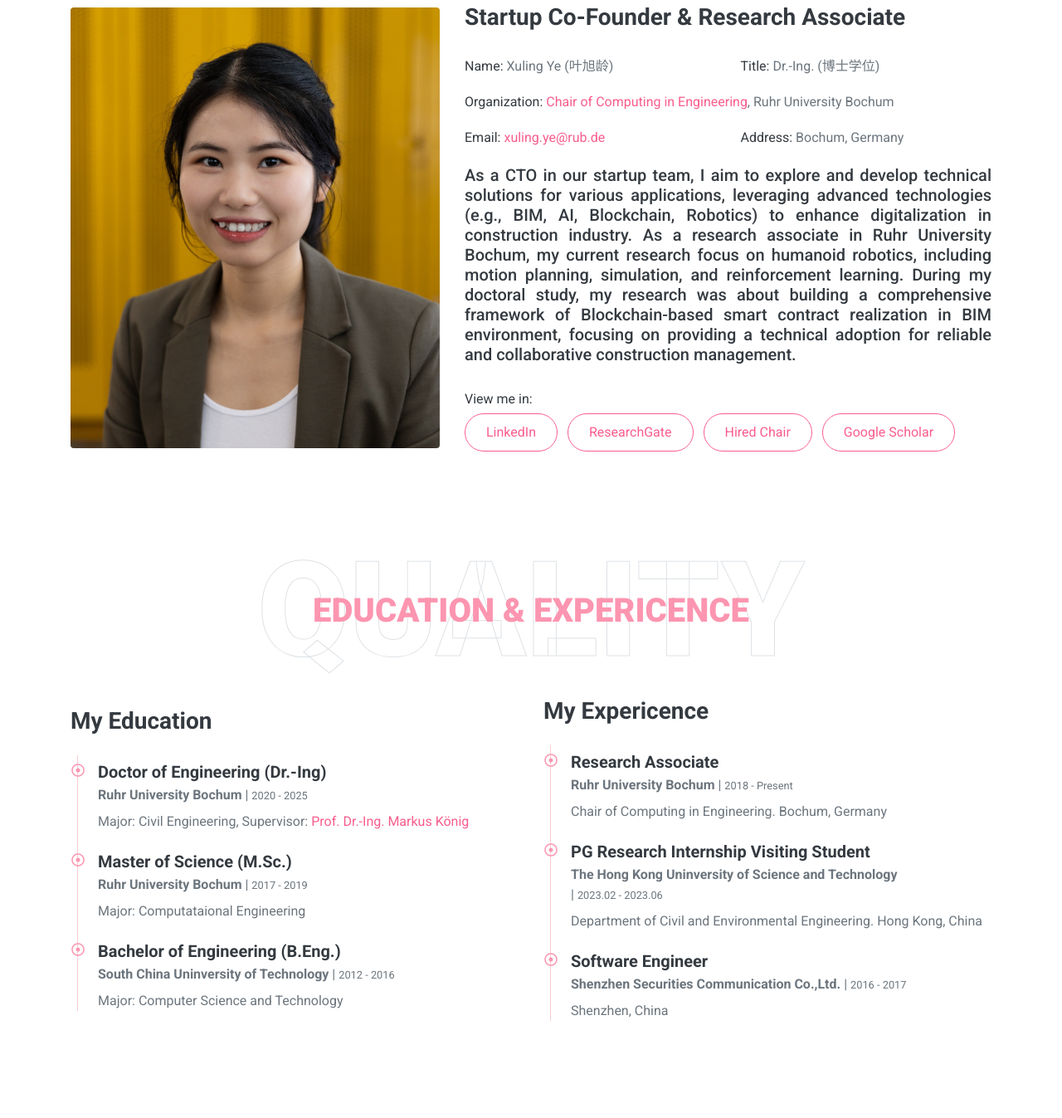
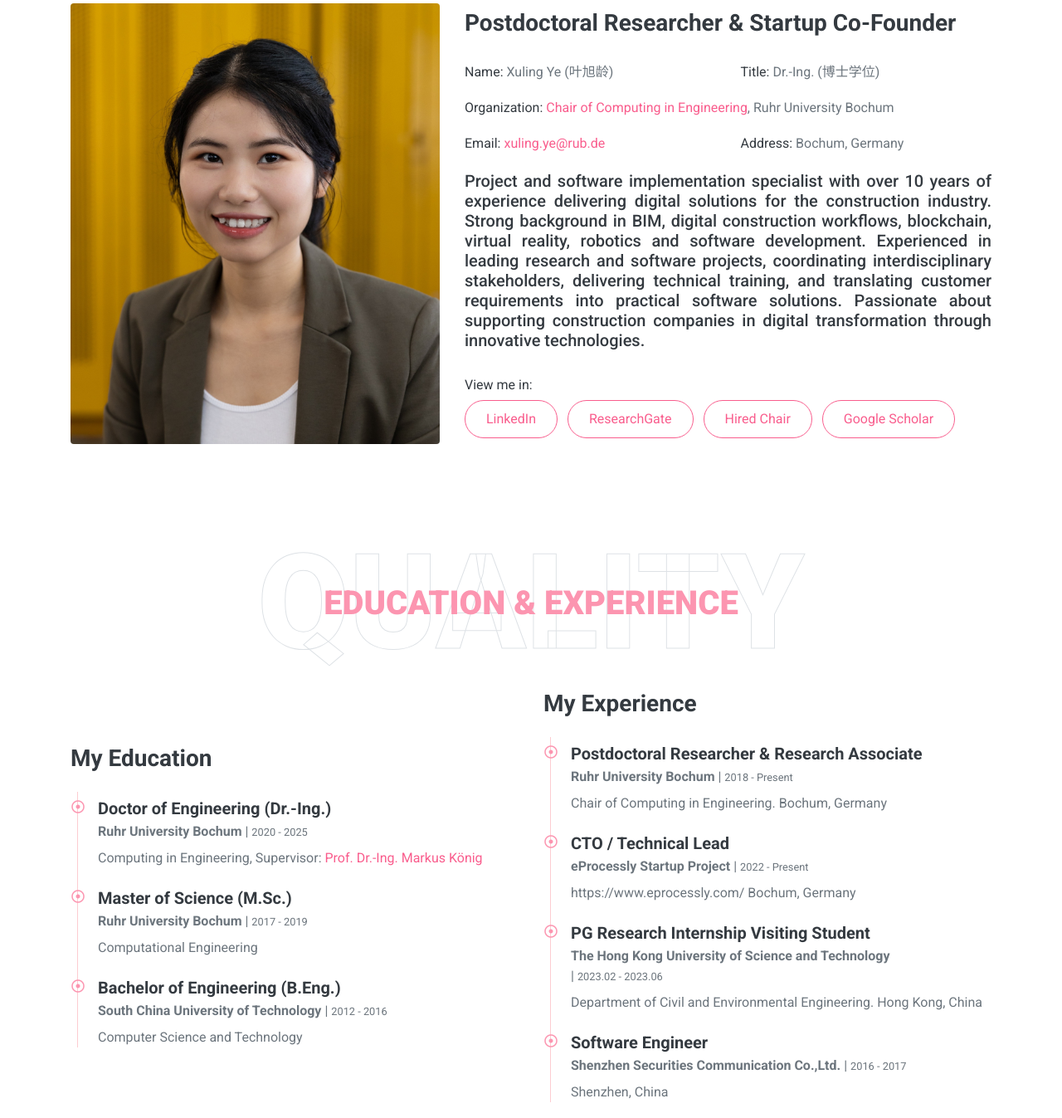
Before and after one commit to XulingYe/xulingye.github.io, a plain HTML site: page index.html in a window 1280 px wide. Shown: the part 1092-2439 px from the top of the page at 83% size. Drawn offline with nearby package versions, Linux system fonts and the light colour scheme.

Commit message:
update cv

```diff
--- a/index.html
+++ b/index.html
@@ -86,10 +86,10 @@
                     <span class="text-white font-weight-normal mr-2 h2" style="text-transform: none;">Dr.-Ing.</span>
                     <h1 class="display-3 text-uppercase text-white" style="-webkit-text-stroke: 2px #ffffff;"> Xuling Ye <br> (叶旭龄博士)</h1>
                     <h1 class="typed-text-output d-inline font-weight-lighter text-white"></h1>
-                    <div class="typed-text d-none"> Research Associate, Startup Co-Founder, Software Developer</div>
+                    <div class="typed-text d-none"> Postdoctoral Researcher, Startup Co-Founder, Software Engineer</div>
                     <div class="d-flex align-items-center justify-content-center justify-content-lg-start pt-5">
                         <a href="https://www.eprocessly.com/" class="btn btn-outline-light mr-5">Startup Website</a>
-                        <a href="https://seafile.inf.bi.ruhr-uni-bochum.de/f/0bed79ec7cb448329dbc/" class="btn btn-outline-light mr-5">Download CV</a>
+                        <a href="CV/2026.08_CV_XulingYe.pdf" class="btn btn-outline-light mr-5" download>Download CV</a>
                         <!--<button type="button" class="btn-play" data-toggle="modal"
                             data-src="https://www.youtube.com/embed/DWRcNpR6Kdc" data-target="#videoModal">
                             <span></span>
@@ -115,7 +115,7 @@
                     <img class="img-fluid rounded w-100" src="img/about.JPG" alt="">
                 </div>
                 <div class="col-lg-7">
-                    <h3 class="mb-4" >Startup Co-Founder & Research Associate</h3>
+                    <h3 class="mb-4" >Postdoctoral Researcher & Startup Co-Founder</h3>
 
                     <div class="row mb-3">
                         <div class="col-sm-6 py-2"><h6>Name: <span class="text-secondary">Xuling Ye (叶旭龄)</span></h6></div>
@@ -126,11 +126,8 @@
                         <div class="col-sm-12 py-2"><h6>Organization: <span class="text-secondary"><a href="https://www.inf.bi.ruhr-uni-bochum.de/iib/lehrstuhl/mitarbeiter/xuling_ye.html.en">Chair of Computing in Engineering</a>, Ruhr University Bochum</span></h6></div>
                         <div class="col-sm-6 py-2"><h6>Email: <span class="text-secondary"><a href = "mailto: xuling.ye@rub.com">xuling.ye@rub.de</a></span></h6></div><div class="col-sm-6 py-2"><h6>Address: <span class="text-secondary">Bochum, Germany</span></h6></div>
                         <div class="col-sm-12 py-2"><h5 align="justify">
-                            As a CTO in our startup team, I aim to explore and develop technical solutions for various applications, leveraging advanced technologies (e.g., BIM, AI, Blockchain, Robotics) to enhance digitalization in construction industry.
-
-                            As a research associate in Ruhr University Bochum, my current research focus on humanoid robotics, including motion planning, simulation, and reinforcement learning.
-
-                            During my doctoral study, my research was about building a comprehensive framework of Blockchain-based smart contract realization in BIM environment, focusing on providing a technical adoption for reliable and collaborative construction management.</h5></div>
+                            Project and software implementation specialist with over 10 years of experience delivering digital solutions for the construction industry. Strong background in BIM, digital construction workflows, blockchain, virtual reality, robotics and software development. Experienced in leading research and software projects, coordinating interdisciplinary stakeholders, delivering technical training, and translating customer requirements into practical software solutions. Passionate about supporting construction companies in digital transformation through innovative technologies.
+                        </h5></div>
                     </div>
                     <h6>View me in: </h6>
                     <a href="https://www.linkedin.com/in/xuling-ye-shelain/" class="btn btn-outline-primary mr-2">LinkedIn</a>
@@ -149,7 +146,7 @@
         <div class="container">
             <div class="position-relative d-flex align-items-center justify-content-center">
                 <h1 class="display-1 text-uppercase text-white" style="-webkit-text-stroke: 1px #dee2e6;">Quality</h1>
-                <h1 class="position-absolute text-uppercase text-primary">Education & Expericence</h1>
+                <h1 class="position-absolute text-uppercase text-primary">Education & Experience</h1>
             </div>
             <div class="row align-items-center">
                 <div class="col-lg-6">
@@ -157,9 +154,9 @@
                     <div class="border-left border-primary pt-2 pl-4 ml-2">
                         <div class="position-relative mb-4">
                             <i class="far fa-dot-circle text-primary position-absolute" style="top: 2px; left: -32px;"></i>
-                            <h5 class="font-weight-bold mb-1">Doctor of Engineering (Dr.-Ing) </h5>
+                            <h5 class="font-weight-bold mb-1">Doctor of Engineering (Dr.-Ing.) </h5>
                             <p class="mb-2"><strong>Ruhr University Bochum</strong> | <small>2020 - 2025</small></p>
-                            <p>Major: Civil Engineering, Supervisor:
+                            <p>Computing in Engineering, Supervisor:
                                 <a href="https://www.inf.bi.ruhr-uni-bochum.de/iib/lehrstuhl/mitarbeiter/markus_koenig.html.en">
                                     Prof. Dr.-Ing. Markus König </a></p>
                         </div>
@@ -167,29 +164,35 @@
                             <i class="far fa-dot-circle text-primary position-absolute" style="top: 2px; left: -32px;"></i>
                             <h5 class="font-weight-bold mb-1">Master of Science (M.Sc.)</h5>
                             <p class="mb-2"><strong>Ruhr University Bochum</strong> | <small>2017 - 2019</small></p>
-                            <p>Major: Computataional Engineering</p>
+                            <p>Computational Engineering</p>
                         </div>
                         <div class="position-relative mb-4">
                             <i class="far fa-dot-circle text-primary position-absolute" style="top: 2px; left: -32px;"></i>
                             <h5 class="font-weight-bold mb-1">Bachelor of Engineering (B.Eng.)</h5>
-                            <p class="mb-2"><strong>South China Uninversity of Technology</strong> | <small>2012 - 2016</small></p>
-                            <p>Major: Computer Science and Technology</p>
+                            <p class="mb-2"><strong>South China University of Technology</strong> | <small>2012 - 2016</small></p>
+                            <p>Computer Science and Technology</p>
                         </div>
                     </div>
                 </div>
                 <div class="col-lg-6">
-                    <h3 class="mb-4">My Expericence</h3>
+                    <h3 class="mb-4">My Experience</h3>
                     <div class="border-left border-primary pt-2 pl-4 ml-2">
                         <div class="position-relative mb-4">
                             <i class="far fa-dot-circle text-primary position-absolute" style="top: 2px; left: -32px;"></i>
-                            <h5 class="font-weight-bold mb-1">Research Associate</h5>
+                            <h5 class="font-weight-bold mb-1">Postdoctoral Researcher & Research Associate</h5>
                             <p class="mb-2"><strong>Ruhr University Bochum</strong> | <small>2018 - Present</small></p>
                             <p>Chair of Computing in Engineering. Bochum, Germany</p>
                         </div>
                         <div class="position-relative mb-4">
                             <i class="far fa-dot-circle text-primary position-absolute" style="top: 2px; left: -32px;"></i>
+                            <h5 class="font-weight-bold mb-1">CTO / Technical Lead</h5>
+                            <p class="mb-2"><strong>eProcessly Startup Project</strong> | <small>2022 - Present</small></p>
+                            <p>https://www.eprocessly.com/ Bochum, Germany</p>
+                        </div>
+                        <div class="position-relative mb-4">
+                            <i class="far fa-dot-circle text-primary position-absolute" style="top: 2px; left: -32px;"></i>
                             <h5 class="font-weight-bold mb-1">PG Research Internship Visiting Student</h5>
-                            <p class="mb-2"><strong>The Hong Kong Uninversity of Science and Technology</strong> <br> | <small>2023.02 - 2023.06</small></p>
+                            <p class="mb-2"><strong>The Hong Kong University of Science and Technology</strong> <br> | <small>2023.02 - 2023.06</small></p>
                             <p>Department of Civil and Environmental Engineering. Hong Kong, China</p>
                         </div>
                         <div class="position-relative mb-4">
```
Also changed, not shown: 1 other file.
